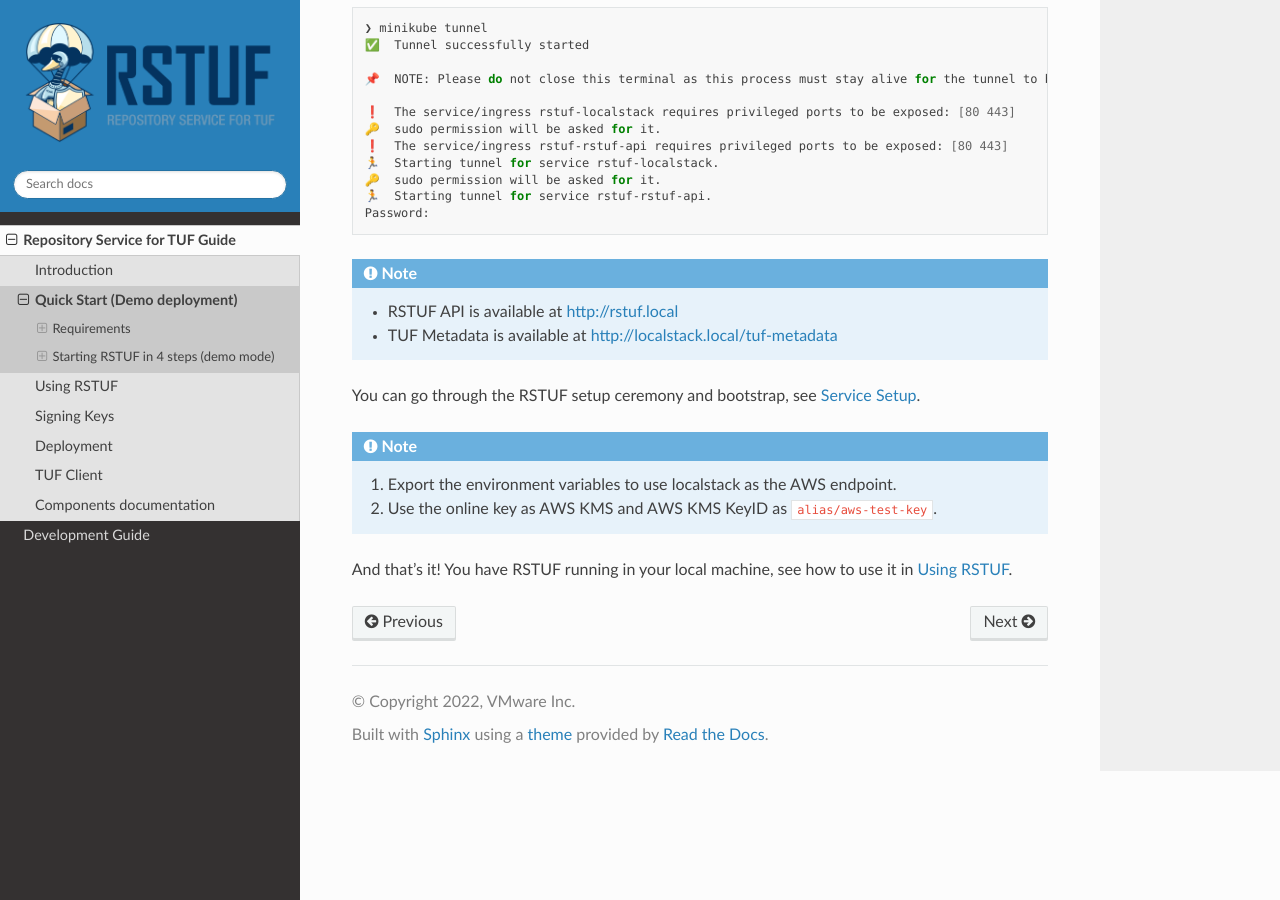
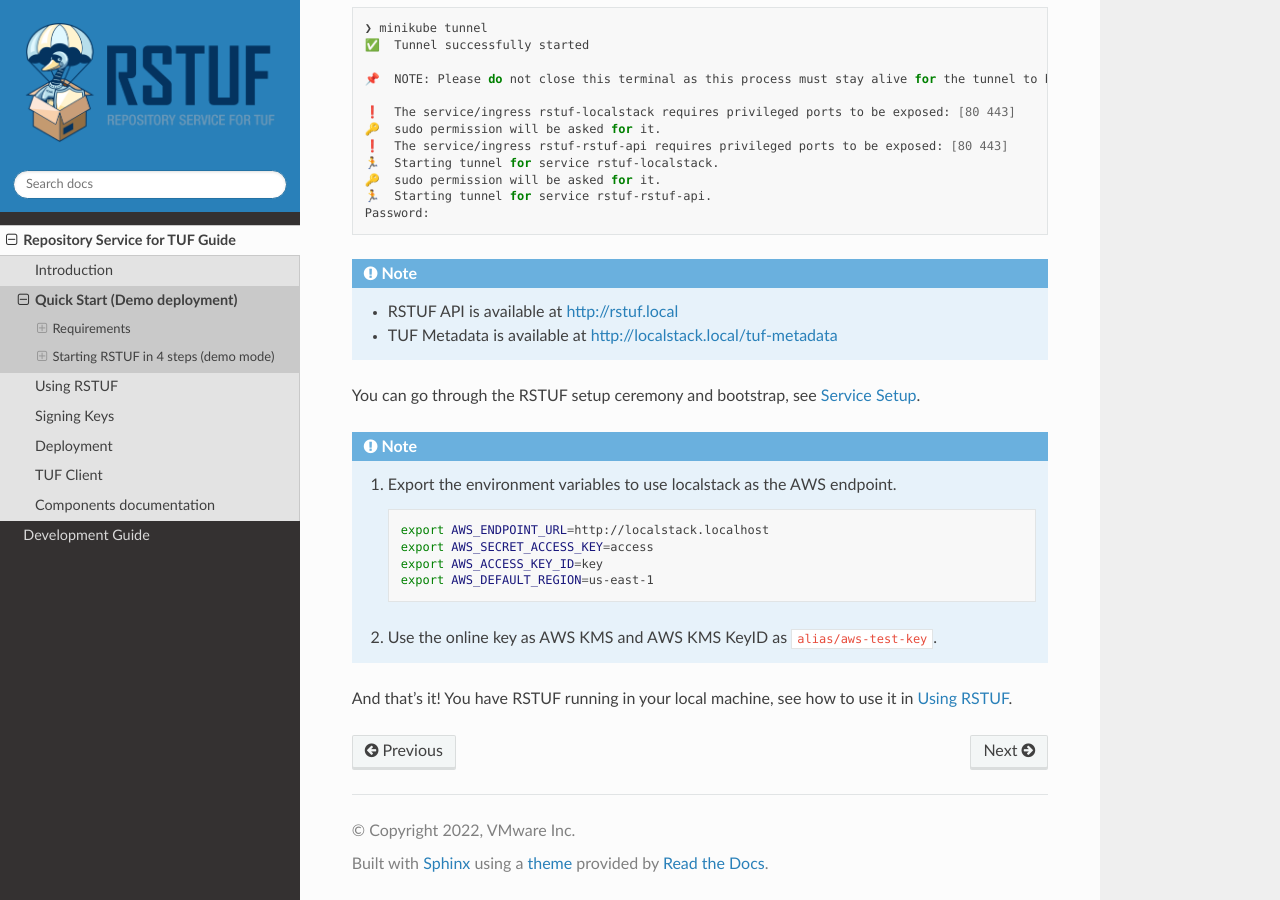
Before and after one commit to repository-service-tuf/repository-service-tuf, a Sphinx documentation site: the page built from docs/source/guide/deployment/guide/quick-start.rst, in a window 1280 px wide and 900 px high, scrolled down 1650 px. Built offline with Sphinx 7.4.7 and the Read the Docs theme 3.1.0, drawn with Linux system fonts in a browser that asks for light colours.

Commit message:
docs: add env vars for quick start
Signed-off-by: Kairo Araujo <kairo@dearaujo.nl>

```diff
--- a/docs/source/guide/deployment/guide/quick-start.rst
+++ b/docs/source/guide/deployment/guide/quick-start.rst
@@ -113,7 +113,7 @@ see :ref:`guide/deployment/setup:Service Setup`.
 
     1. Export the environment variables to use localstack as the AWS endpoint.
 
-       .. code: shell
+       .. code:: shell
 
            export AWS_ENDPOINT_URL=http://localstack.localhost
            export AWS_SECRET_ACCESS_KEY=access
```
